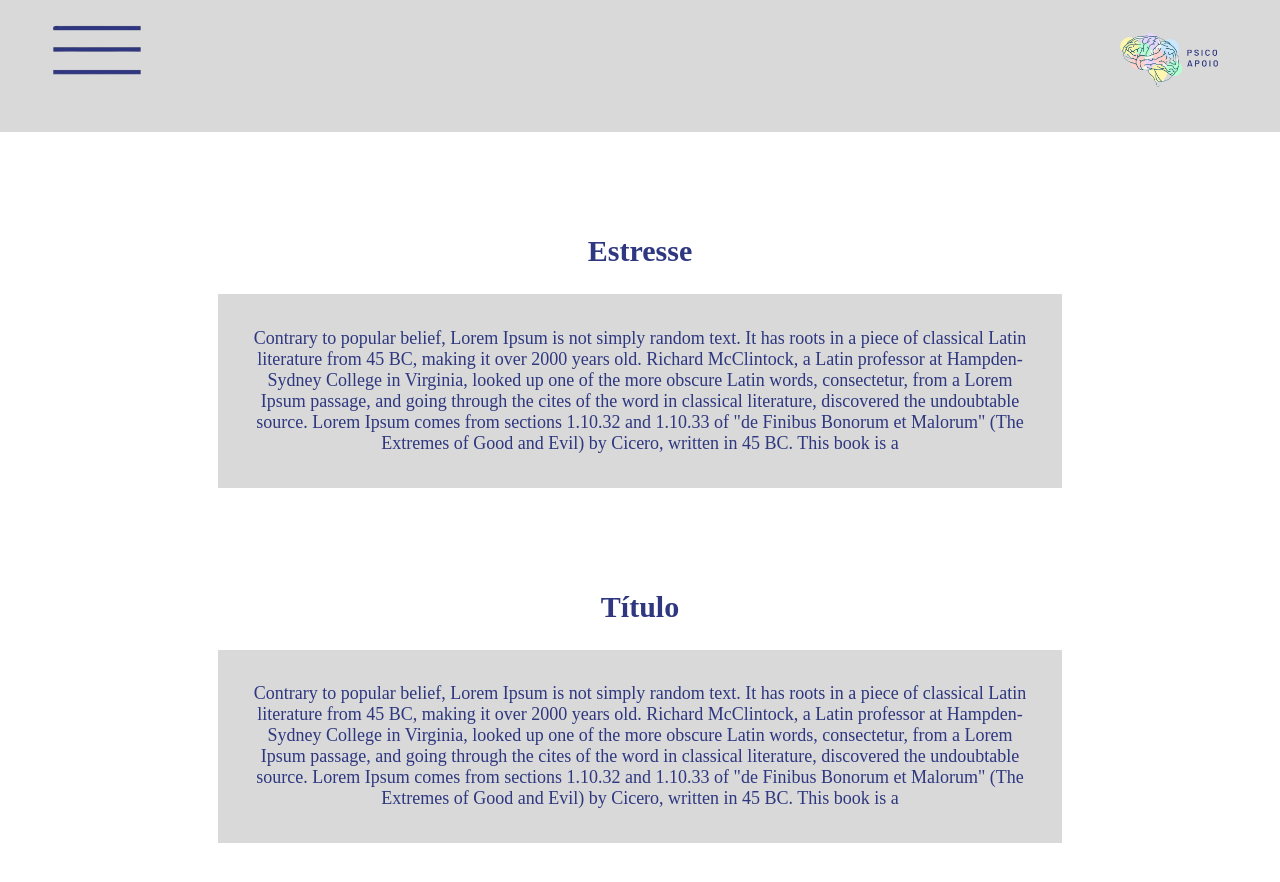
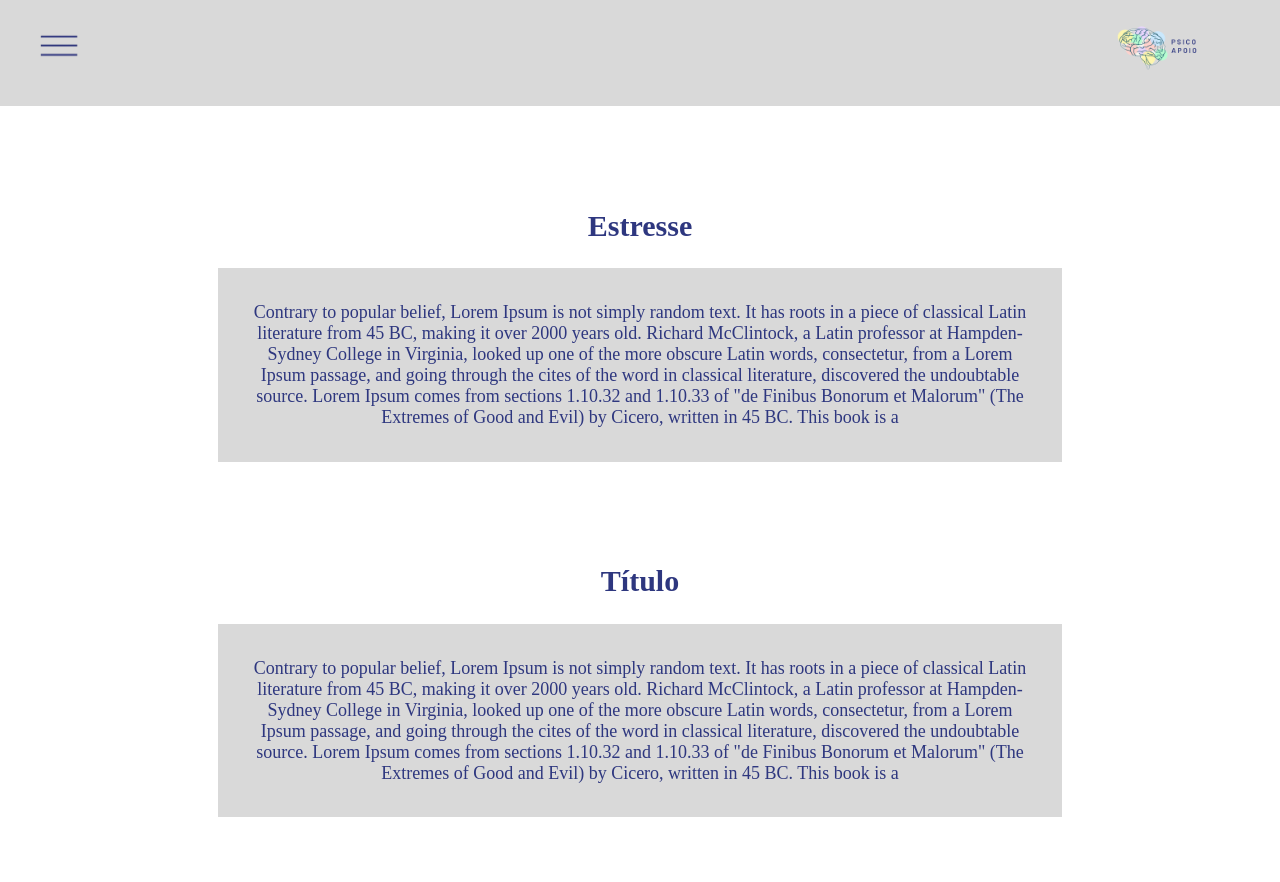
Before and after one commit to PSICOAPOIO/estresse, a plain HTML site: page estresse/index.html in a window 1280 px wide. Drawn offline with Linux system fonts and the light colour scheme; a web font is replaced by a local one.

Commit message:
Update style.css

```diff
--- a/estresse/css/style.css
+++ b/estresse/css/style.css
@@ -17,11 +17,12 @@
 }
 
 #menu img{
-    width: 12vw;
+    margin-top:25px;
+    width: 5vw;
 }
 
 #logo img{
-    width: 10vw;
+    width: 8vw;
     margin-left: 68vw;
 }
 
```
